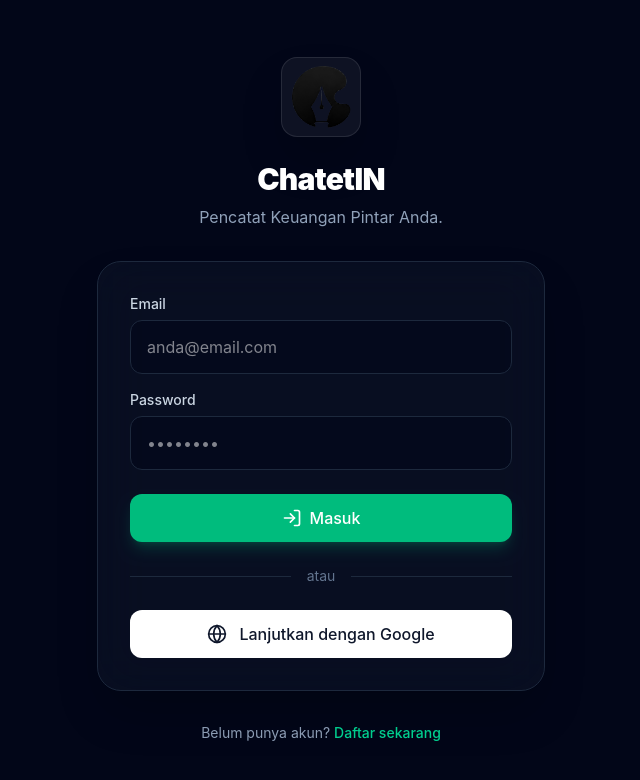
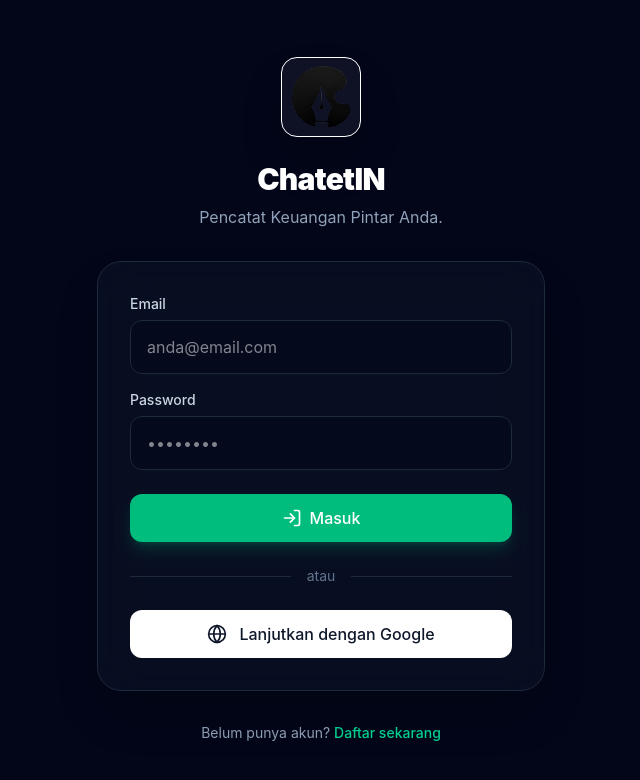
Before and after one commit to McboyPutra05/CHATET, a React (Vite) app: page /login in a window 1280 px wide. Shown: the top 780 px of the page, without its empty margins (319-959 px from the left). Built offline with nearby package versions, Linux system fonts and the light colour scheme; no server answers.

Commit message:
style: warna border logo

```diff
--- a/src/pages/LoginPage.tsx
+++ b/src/pages/LoginPage.tsx
@@ -83,7 +83,7 @@
 
       <div className="w-full max-w-md space-y-8 relative z-10 animate-in fade-in slide-in-from-bottom-4 duration-700">
         <div className="text-center">
-          <div className="mx-auto w-20 h-20 bg-white/5 rounded-2xl flex items-center justify-center mb-6 shadow-2xl p-2 border border-white/10">
+          <div className="mx-auto w-20 h-20 bg-white/5 rounded-2xl flex items-center justify-center mb-6 shadow-2xl p-2 border border-white">
             <img src="/logoChatetIN.png" alt="ChatetIN Logo" className="w-full h-full object-contain" />
           </div>
           <h2 className="text-3xl font-black text-white tracking-tight">ChatetIN</h2>
```
